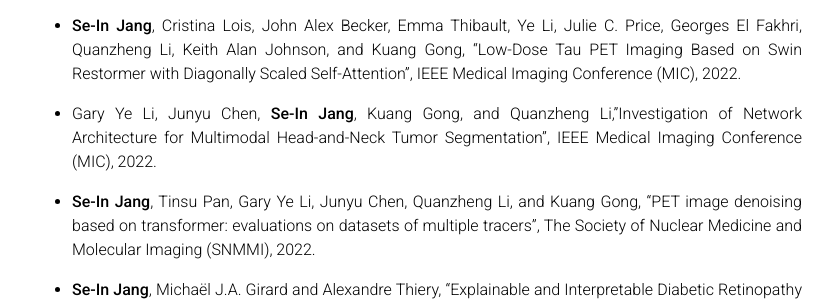
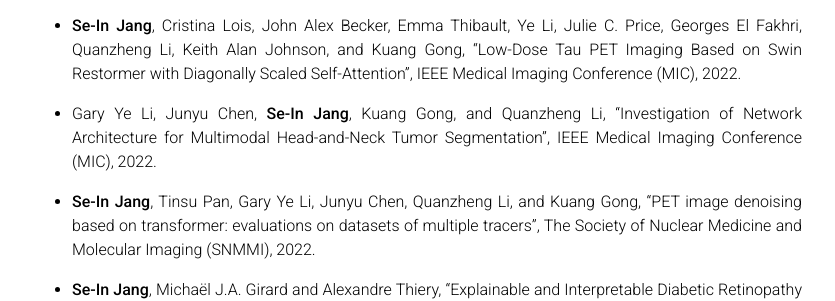
Before and after one commit to sijang/sijang.github.io, a Jekyll site: the page built from _pages/publications.md, in a window 1280 px wide and 900 px high, scrolled down 368 px. Shown: the part 156-457 px from the top of the window, without its empty margins (223-1058 px from the left). Built offline with Jekyll 4.4.1, drawn with Linux system fonts in a browser that asks for light colours; nearby versions of some CDN libraries; a style sheet for code colours, icons or effects is not loaded.

Commit message:
Update publications.md

```diff
--- a/_pages/publications.md
+++ b/_pages/publications.md
@@ -11,8 +11,6 @@ nav: true
 ## Works in Progress
 
 
-<!-- - **Se-In Jang**, Cristina Lois, John Alex Becker, Emma Thibault, Ye Li, Julie C. Price, Georges El Fakhri, Quanzheng Li, Keith Alan Johnson and Kuang Gong, "Low-Dose Tau PET Imaging Based on Swin Restormer with Diagonally Scaled Self-Attention", IEEE Medical Imaging Conference, 2022.
-{: style="text-align: justify"}  -->
 
 - **Se-In Jang** and Alexandre Thiery, "Self-RIQA: Self-supervised Retinal Image Quality Assessment with Pseudo Labels", TBD, 2021.
 {: style="text-align: justify"}
@@ -31,7 +29,7 @@ nav: true
 - **Se-In Jang**, Cristina Lois, John Alex Becker, Emma Thibault, Ye Li, Julie C. Price, Georges El Fakhri, Quanzheng Li, Keith Alan Johnson, and Kuang Gong, "Low-Dose Tau PET Imaging Based on Swin Restormer with Diagonally Scaled Self-Attention", IEEE Medical Imaging Conference (MIC), 2022.
 {: style="text-align: justify"}
 
-- Gary Ye Li, Junyu Chen, **Se-In Jang**, Kuang Gong, and Quanzheng Li,"Investigation of Network Architecture for Multimodal Head-and-Neck Tumor Segmentation", IEEE Medical Imaging Conference (MIC), 2022.
+- Gary Ye Li, Junyu Chen, **Se-In Jang**, Kuang Gong, and Quanzheng Li, "Investigation of Network Architecture for Multimodal Head-and-Neck Tumor Segmentation", IEEE Medical Imaging Conference (MIC), 2022.
 {: style="text-align: justify"}
 
 - **Se-In Jang**, Tinsu Pan, Gary Ye Li, Junyu Chen, Quanzheng Li, and Kuang Gong, "PET image denoising based on transformer: evaluations on datasets of multiple tracers", The Society of Nuclear Medicine and Molecular Imaging (SNMMI), 2022.
```
